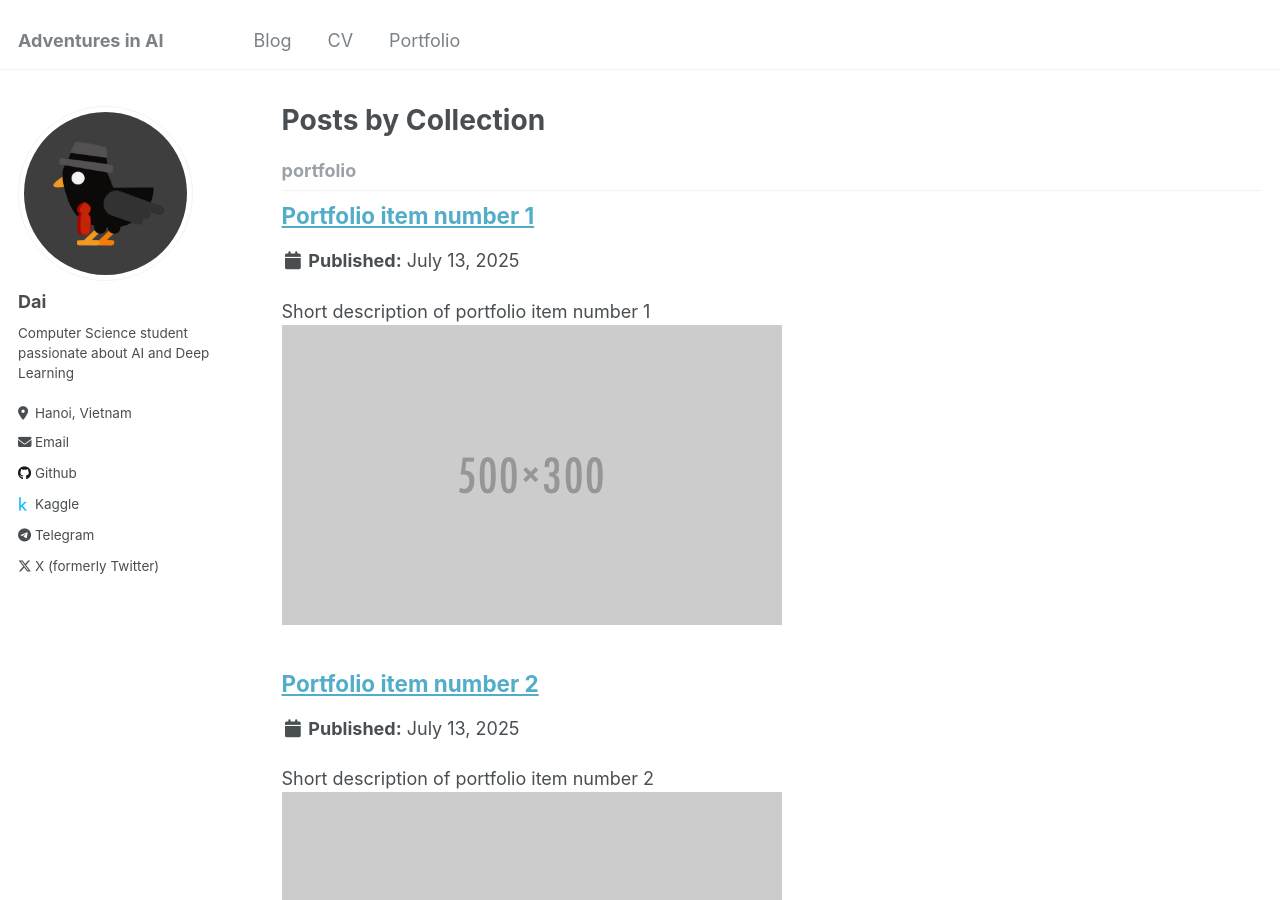
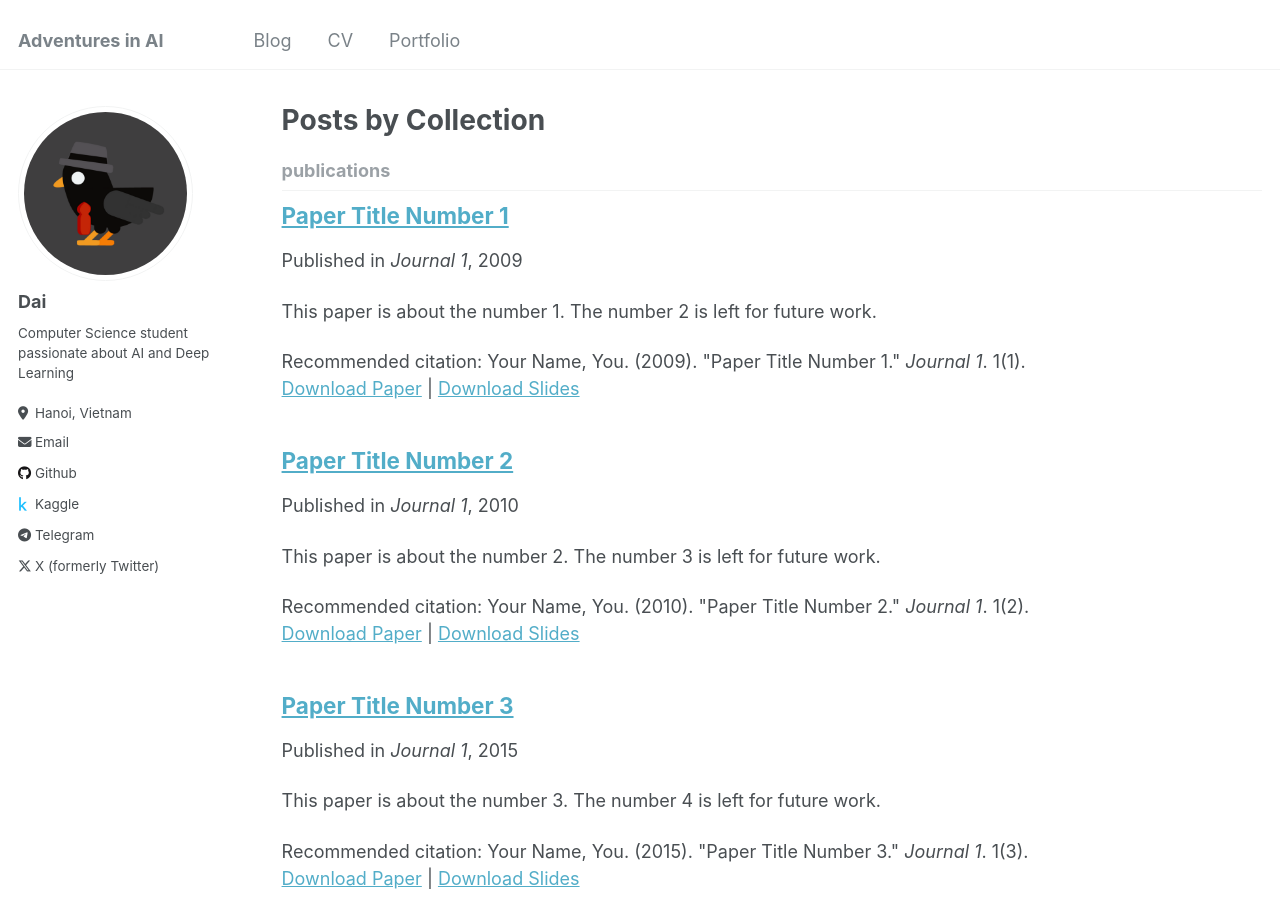
Before and after one commit to bhdai/bhdai.github.io, a Jekyll site: the page built from _pages/collection-archive.html, in a window 1280 px wide and 900 px high. Built offline with Jekyll 4.4.1, drawn with Linux system fonts in a browser that asks for light colours; some of the changed lines change nothing that is shown.

Commit message:
fix: hide portfolio page

```diff
--- a/_config.yml
+++ b/_config.yml
@@ -201,9 +201,9 @@ collections:
   publications:
     output: true
     permalink: /:collection/:path/
-  portfolio:
-    output: true
-    permalink: /:collection/:path/
+  # portfolio:
+  #   output: true
+  #   permalink: /:collection/:path/
   talks:
     output: true
     permalink: /:collection/:path/
@@ -248,14 +248,14 @@ defaults:
       share: true
       comments: true
   # _portfolio
-  - scope:
-      path: ""
-      type: portfolio
-    values:
-      layout: single
-      author_profile: true
-      share: true
-      comment: true
+  # - scope:
+  #     path: ""
+  #     type: portfolio
+  #   values:
+  #     layout: single
+  #     author_profile: true
+  #     share: true
+  #     comment: true
   # _talks
   - scope:
       path: ""
```
